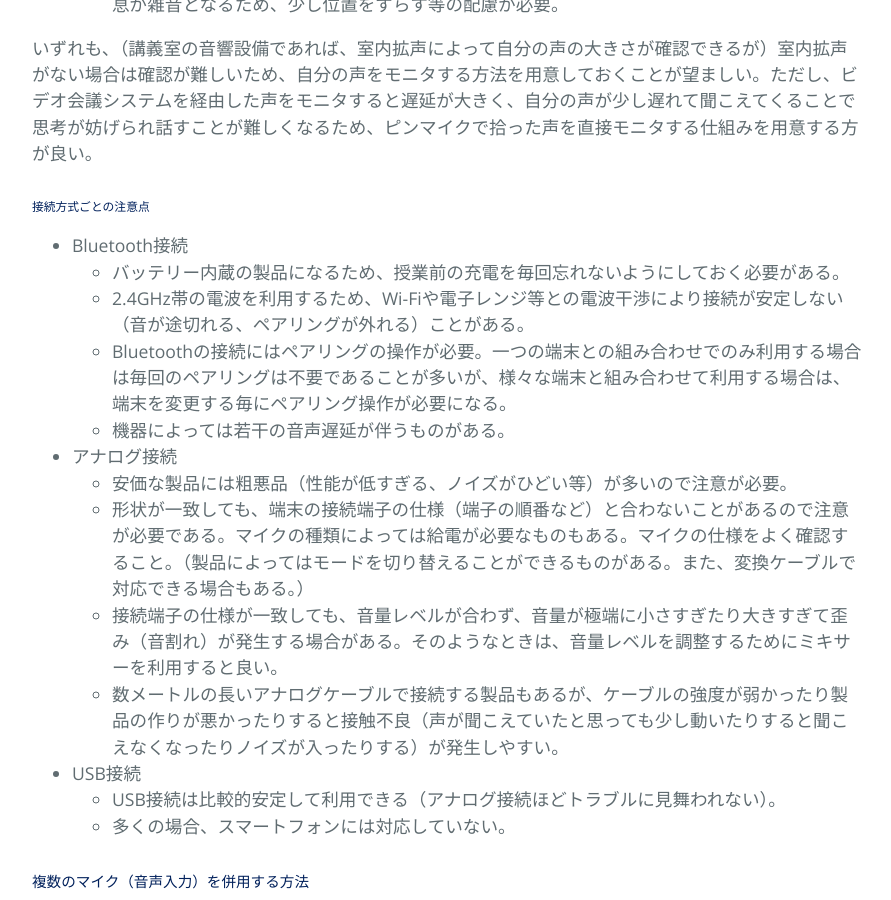
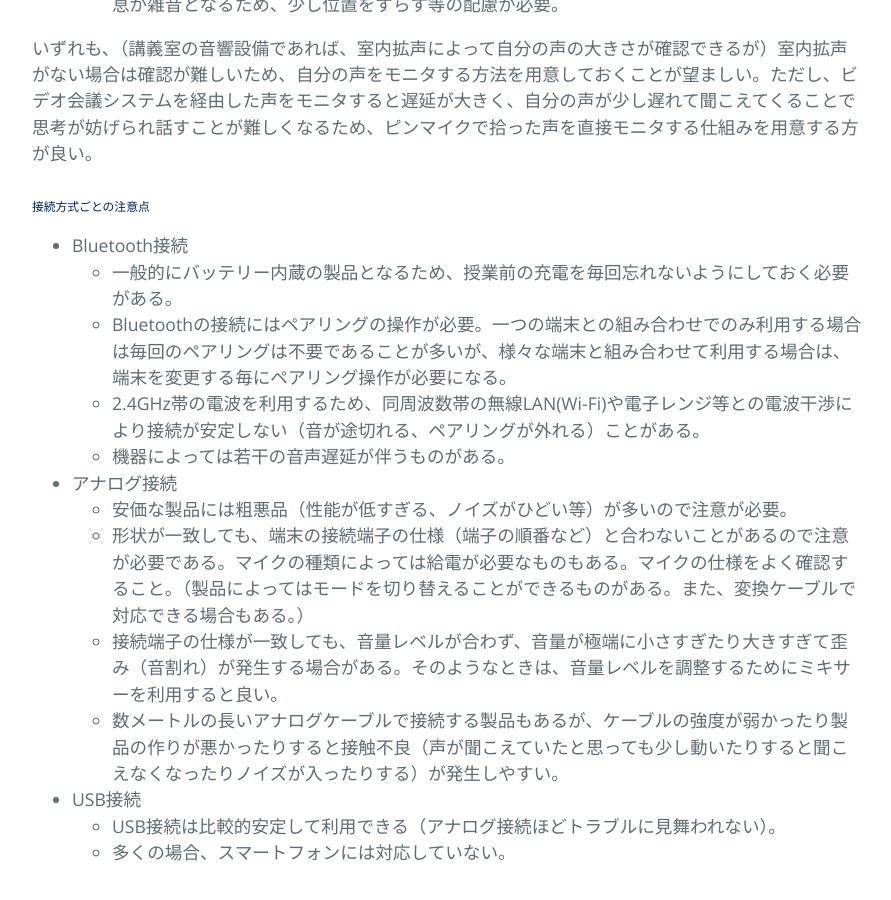
Before and after one commit to kyoto-u/online-edu, a Jekyll site: the page built from zoom-hybrid-use.md, in a window 1280 px wide and 900 px high, scrolled down 2946 px. Shown: the whole window, without its empty margins (192-1083 px from the left). Built offline with Jekyll 4.4.1, drawn with Linux system fonts in a browser that asks for light colours.

Commit message:
Update zoom-hybrid-use.md

```diff
--- a/zoom-hybrid-use.md
+++ b/zoom-hybrid-use.md
@@ -74,9 +74,9 @@ title: 対面とオンラインの同時併用授業の実施方法と必要設
 ###### 接続方式ごとの注意点
 
 - Bluetooth接続
-  - バッテリー内蔵の製品になるため、授業前の充電を毎回忘れないようにしておく必要がある。
-  - 2.4GHz帯の電波を利用するため、Wi-Fiや電子レンジ等との電波干渉により接続が安定しない（音が途切れる、ペアリングが外れる）ことがある。
+  - 一般的にバッテリー内蔵の製品となるため、授業前の充電を毎回忘れないようにしておく必要がある。
   - Bluetoothの接続にはペアリングの操作が必要。一つの端末との組み合わせでのみ利用する場合は毎回のペアリングは不要であることが多いが、様々な端末と組み合わせて利用する場合は、端末を変更する毎にペアリング操作が必要になる。
+  - 2.4GHz帯の電波を利用するため、同周波数帯の無線LAN(Wi-Fi)や電子レンジ等との電波干渉により接続が安定しない（音が途切れる、ペアリングが外れる）ことがある。
   - 機器によっては若干の音声遅延が伴うものがある。
 
 - アナログ接続
```
